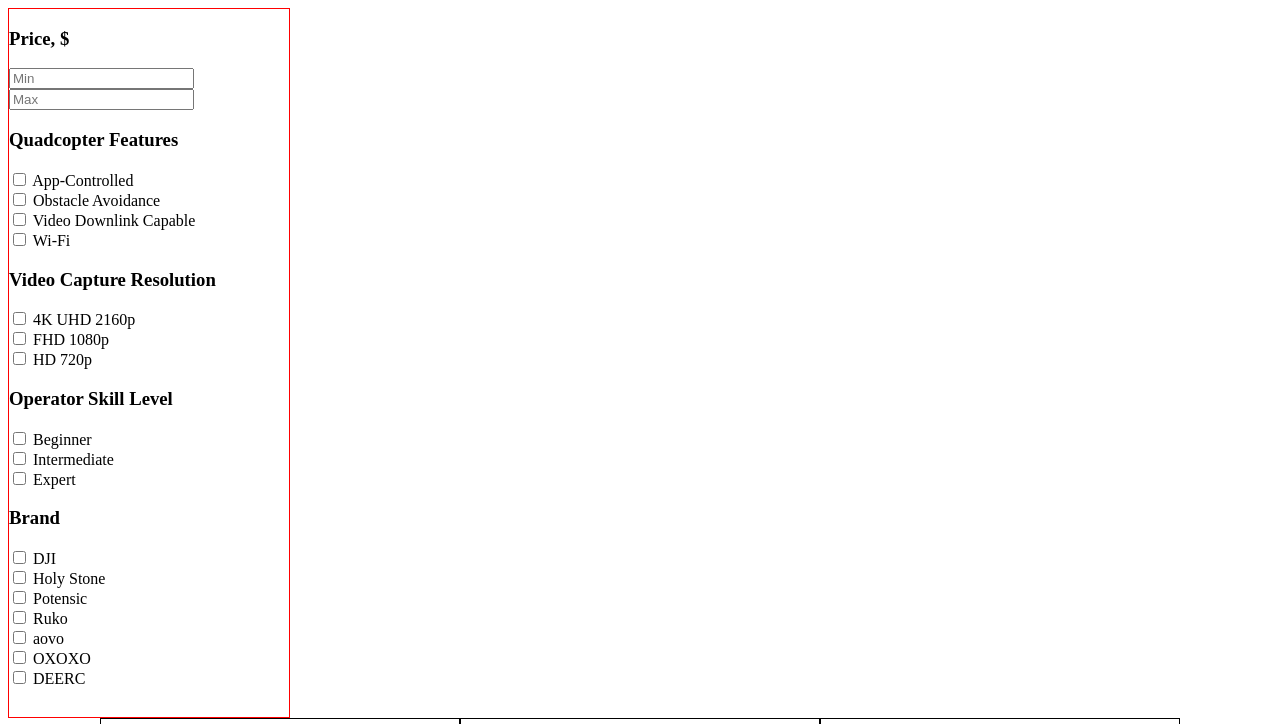
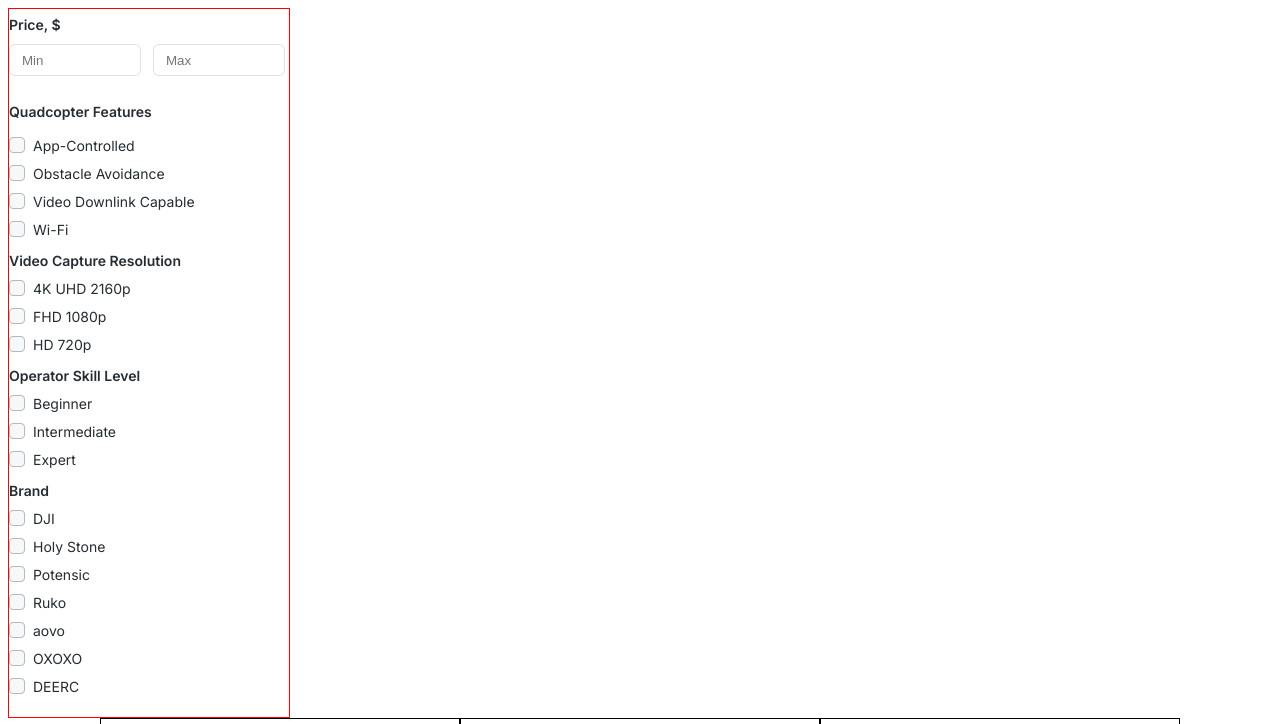
Before and after one commit to OdionBilly/300-DevDays-Third-task, a plain HTML site: page index.html in a window 1280 px wide. Shown: the top 724 px of the page. Drawn offline with Linux system fonts and the light colour scheme.

Commit message:
html and css updates
I added styles for the filter... pdated the httml codes to include the font family

```diff
--- a/Css/style.css
+++ b/Css/style.css
@@ -1,10 +1,85 @@
 /* styles for the task */
+
+/* universal styles for the body */
+
+body {
+    font-family: 'Inter', sans-serif;
+}
+
+/* filter section styles starts here */
 
 #filters {
     width: 280px;
     height: 708px;
-    border: 1px solid red ;
+    border: 1px solid red;
+    position: relative;
 }
+
+#filters * {
+    margin: 0; /* resetting the default margin... expected to be inherited from the "*" selector eventually */
+}
+
+/* styles for the min and max inputs */
+#filters > div > input[placeholder] {
+    width: 132px;
+    height: 32px;
+    border-radius: 6px;
+    border: 1px solid #DDE2E4;
+    padding: 4px 12px;
+    box-sizing: border-box;
+    margin: 4px 0px 20px;
+}
+
+/* styles for only the max input */
+#filters > div > input:nth-of-type(2)[placeholder] {
+    position: absolute;
+    left: 144px;
+}
+
+/* styles for all h3 in the filter container */
+#filters h3 {
+    font-weight: 600;
+    font-size: 0.875rem;
+    line-height: 1.5;
+    padding: 5px 0px;
+    color: #252C32;
+}
+
+/* specific style for the second h3 (Quadcopter Features) */
+#filters h3:nth-of-type(2) {
+    margin-bottom: 6px;
+}
+
+/* styles for all the divs in filter containing the checkboxes and their labels */
+#filters > div:not(#filters > div:first-of-type) {
+    display: flex;
+    align-items: center;
+    gap: 8px;
+    width: 280px;
+    height: 24px;
+    margin-bottom: 4px;
+}
+
+
+#filters div > input[type="checkbox"] {
+    width: 16px;
+    height: 16px;
+    border-radius: 4px;
+    border: 1px solid #B0BABF;
+    appearance: none;
+    background-color: #F6F8F9;
+}
+
+#filters div > input[type="checkbox"]:checked {
+    background-color: #B0BABF;
+}
+
+#filters div > label {
+    font-size: 0.875rem;
+    padding: 5px 0px;
+    color: #252C32;
+}
+
 .serp-flex-container {
     flex-direction: column;
     align-items: center;
--- a/index.html
+++ b/index.html
@@ -5,6 +5,9 @@
     <meta charset="UTF-8">
     <meta name="viewport" content="width=device-width, initial-scale=1.0">
     <link rel="stylesheet" href="/Css/style.css">
+    <link rel="preconnect" href="https://fonts.googleapis.com">
+    <link rel="preconnect" href="https://fonts.gstatic.com" crossorigin>
+    <link href="https://fonts.googleapis.com/css2?family=Inter:wght@300;400;500;600;700&display=swap" rel="stylesheet">
     <title>Group One Third Task</title>
 </head>
 
@@ -17,67 +20,94 @@
 
         <h3>Price, $</h3>
 
+        <div>
             <input type="text" name="min-input" id="min-input" placeholder="Min">
             <input type="text" name="max-input" id="max-input" placeholder="Max">
+        </div>
+
 
         <h3>Quadcopter Features</h3>
-
+        <div>
             <input type="checkbox" name="Quadcopter-features" id="App-Controlled">
             <label for="App-Controlled">App-Controlled</label>
-        <br>
+        </div>
+        <div>
             <input type="checkbox" name="Quadcopter-features" id="Obstacle-Avoidance">
             <label for="Obstacle-Avoidance">Obstacle Avoidance</label>
-        <br>
+        </div>
+        <div>
             <input type="checkbox" name="Quadcopter-features" id="Video-Downlink-Capable">
             <label for="Video-Downlink-Capable">Video Downlink Capable</label>
-        <br>
+        </div>
+        <div>
             <input type="checkbox" name="Quadcopter-features" id="Wi-Fi">
             <label for="Wi-Fi">Wi-Fi</label>
+        </div>
+
 
         <h3>Video Capture Resolution</h3>
 
+        <div>
             <input type="checkbox" name="Video-Capture-Resolution" id="4K-UHD-2160p">
             <label for="4K-UHD-2160p">4K UHD 2160p</label>
-        <br>
+        </div>
+        <div>
             <input type="checkbox" name="Video-Capture-Resolution" id="FHD-1080p">
             <label for="FHD-1080p">FHD 1080p</label>
-        <br>
+        </div>
+        <div>
             <input type="checkbox" name="Video-Capture-Resolution" id="HD-720p">
             <label for="HD-720p">HD 720p</label>
+        </div>
+
 
         <h3>Operator Skill Level</h3>
 
+        <div>
             <input type="checkbox" name="Operator-Skill-Level" id="Beginner">
             <label for="Beginner">Beginner</label>
-        <br>
+        </div>
+        <div>
             <input type="checkbox" name="Operator-Skill-Level" id="Intermediate">
             <label for="Intermediate">Intermediate</label>
-        <br>
+        </div>
+        <div>
             <input type="checkbox" name="Operator-Skill-Level" id="Expert">
             <label for="Expert">Expert</label>
+        </div>
+
 
         <h3>Brand</h3>
 
+        <div>
             <input type="checkbox" name="Brand" id="DJI">
             <label for="DJI">DJI</label>
-        <br>
+        </div>
+        <div>
             <input type="checkbox" name="Brand" id="Holy-Stone">
             <label for="Holy-Stone">Holy Stone</label>
-        <br>
+        </div>
+        <div>
             <input type="checkbox" name="Brand" id="Potensic">
             <label for="Potensic">Potensic</label>
-        <br>
+        </div>
+        <div>
             <input type="checkbox" name="Brand" id="Ruko">
             <label for="Ruko">Ruko</label>
-        <br>
+        </div>
+        <div>
             <input type="checkbox" name="Brand" id="aovo">
             <label for="aovo">aovo</label>
-        <br>
+        </div>
+        <div>
             <input type="checkbox" name="Brand" id="OXOXO">
             <label for="OXOXO">OXOXO</label>
-        <br>
+        </div>
+        <div>
             <input type="checkbox" name="Brand" id="DEERC">
             <label for="DEERC">DEERC</label>
+        </div>
+
 
     </section>
 
```
Lines whose indentation alone changed are shown as unchanged.
